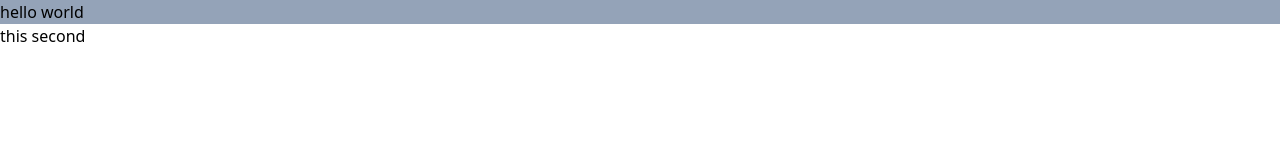
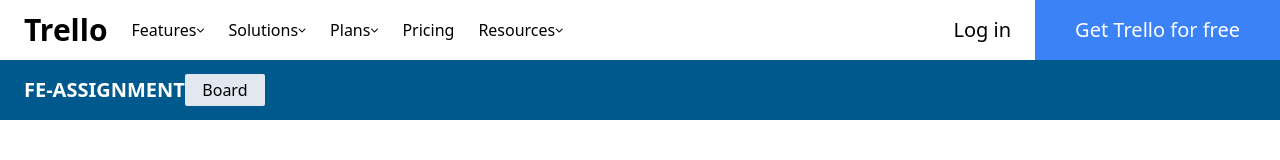
Before and after one commit to prashanttheone/Happymonk, a website built with Vite: page index.html in a window 1280 px wide. Built offline with nearby package versions, Linux system fonts and the light colour scheme.

Commit message:
navbar 01

```diff
--- a/index.html
+++ b/index.html
@@ -1,14 +1,102 @@
 <!DOCTYPE html>
 <html lang="en">
+
 <head>
     <meta charset="UTF-8">
     <meta name="viewport" content="width=h1, initial-scale=1.0">
     <script src="https://cdn.tailwindcss.com"></script>
     <link rel="stylesheet" href="main.css">
-    <title>Document</title>
+    <link rel="stylesheet" href="https://cdnjs.cloudflare.com/ajax/libs/font-awesome/6.4.2/css/all.min.css"
+        integrity="sha512-z3gLpd7yknf1YoNbCzqRKc4qyor8gaKU1qmn+CShxbuBusANI9QpRohGBreCFkKxLhei6S9CQXFEbbKuqLg0DA=="
+        crossorigin="anonymous" referrerpolicy="no-referrer" />
+    <title>Happy monk assignment </title>
 </head>
+
 <body>
-    <h1 class=" bg-slate-400">hello world</h1>
-    <h2>this second</h2>
+    <!-- navbar -->
+    <nav>
+        <div class="w-100 h-[60px]  flex items-center justify-between">
+
+            <!-- left-div -->
+            <div>
+                <ul class="flex items-center justify-between gap-6">
+                    <h1 class="text-3xl font-semibold ml-6">Trello</h1>
+                    <li>
+                        <a class="flex text-[16px] font-[500] cursor-pointer hover:text-blue-600" href="#" >
+                            Features
+                            <i class="fas fa-chevron-down" style="font-size: 8px; vertical-align:bottom; margin-top: 8px;"></i>
+                        </a>
+                    </li>
+
+
+                    <li>
+                        <a class="flex text-[16px] font-[500] cursor-pointer hover:text-blue-600" href="#">
+                           Solutions
+                            <i class="fas fa-chevron-down" style="font-size: 8px; vertical-align:bottom; margin-top: 8px;"></i>
+                        </a>
+                    </li>
+                    <li>
+                        <a class="flex text-[16px] font-[500] cursor-pointer hover:text-blue-600" href="#">
+                            Plans
+                            <i class="fas fa-chevron-down" style="font-size: 8px; vertical-align:bottom; margin-top: 8px;"></i>
+                        </a>
+                    </li>
+                    <li>Pricing</li>
+                    <li>
+                        <a class="flex text-[16px] font-[500] cursor-pointer hover:text-blue-600" href="#">
+                            Resources
+                            <i class="fas fa-chevron-down" style="font-size: 8px; vertical-align:bottom; margin-top: 8px;"></i>
+                        </a>
+                    </li>
+                </ul>
+            </div>
+            <!-- right-div -->
+            <div>
+                <ul class="flex items-center justify-start relative">
+                    <li>
+                        <a  class="hover:underline text-[20px] font-[400] mx-6">
+                            Log in
+                        </a>
+                        </li>
+                    <li
+                        class="h-[60px] bg-blue-500 flex items-center px-[16px] hover:bg-blue-600 cursor-pointer hover:underline text-white">
+                        <span class=" text-white text-[20px] mx-6"> Get Trello for free</span>
+                    </li>
+                </ul>
+            </div>
+        </div>
+    </nav>
+
+    <!-- fe bar -->
+    <section class="">
+        <div class="bg-[#00598D] h-[60px] flex justify-between">
+            <!-- l-div -->
+
+                <div class=" flex items-center justify-between ml-6" >
+                    <h1 class="text-center text-white font-bold leading-4 text-[20px]">FE-ASSIGNMENT</h1>
+                    <ul class=" flex ">
+                        <li>
+
+                        </li>
+                        <li>
+                            <button class="bg-slate-200 rounded-sm w-20 h-8 hover:bg-white">
+                                Board
+                            </button>
+                        </li>
+                    </ul>
+                </div>
+
+            <!-- r-div -->
+            <div>
+
+            </div>
+        </div>
+    </section>
+
+
+
+    <!-- javascript -->
+    <script src="index.js"></script>
 </body>
+
 </html>
```
Also changed, not shown: imges/down.svg (added), index.js (added).
